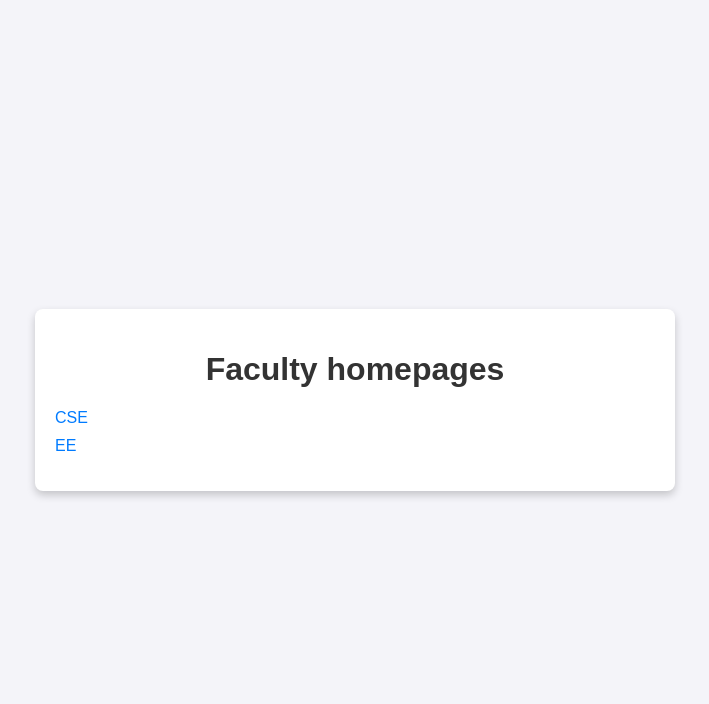
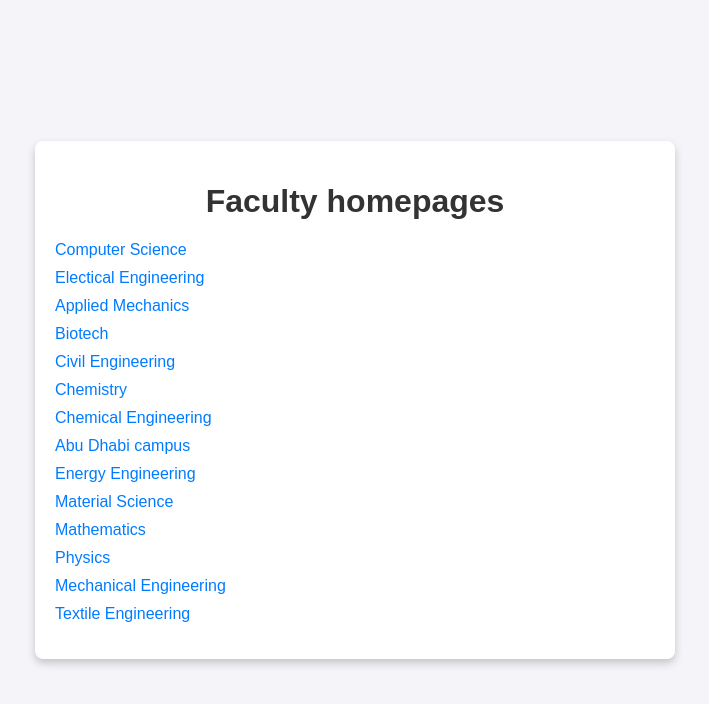
Before and after one commit to Gold-Sycamore/faculty_homepage, a plain HTML site: page index.html in a window 1280 px wide. Shown: the whole page, without its empty margins (285-994 px from the left). Drawn offline with Linux system fonts and the light colour scheme.

Commit message:
Add files via upload

```diff
--- a/index.html
+++ b/index.html
@@ -48,9 +48,20 @@
   <div class="container">
     <h1>Faculty homepages</h1>
     <ul>
-      <li><a href="https://www.cse.iitd.ac.in/index.php/2011-12-29-23-14-30/faculty" target="_blank">CSE</a></li>
-      <li><a href="https://ee.iitd.ac.in/faculty" target="_blank">EE</a></li>
-
+      <li><a href="https://www.cse.iitd.ac.in/index.php/2011-12-29-23-14-30/faculty" target="_blank">Computer Science</a></li>
+      <li><a href="https://ee.iitd.ac.in/faculty" target="_blank">Electical Engineering</a></li>
+      <li><a href="https://am.iitd.ac.in/?q=node/24" target="_blank">Applied Mechanics</a></li>
+      <li><a href="https://beb.iitd.ac.in/faculty.html" target="_blank">Biotech</a></li>
+      <li><a href="https://civil.iitd.ac.in/index.php?lmenuid=faculty" target="_blank">Civil Engineering</a></li>
+      <li><a href="https://chemistry.iitd.ac.in/faculty" target="_blank">Chemistry</a></li>
+      <li><a href="https://cepqip.iitd.ac.in/qip/faculty_all.php?id=CH" target="_blank">Chemical Engineering</a></li>
+      <li><a href="https://abudhabi.iitd.ac.in/faculty"_blank">Abu Dhabi campus</a></li>
+      <li><a href="https://dese.iitd.ac.in/faculty">Energy Engineering</a></li>
+      <li><a href="https://mse.iitd.ac.in/faculty"_blank">Material Science</a></li>
+      <li><a href="https://cepqip.iitd.ac.in/qip/faculty_all.php?id=MT">Mathematics</a></li>
+      <li><a href="https://physics.iitd.ac.in/faculty">Physics</a></li>
+      <li><a href="https://mech.iitd.ac.in/faculty"_blank">Mechanical Engineering</a></li>
+      <li><a href="https://textile.iitd.ac.in/faculty"_blank">Textile Engineering</a></li>
     </ul>
   </div>
 </body>
```
